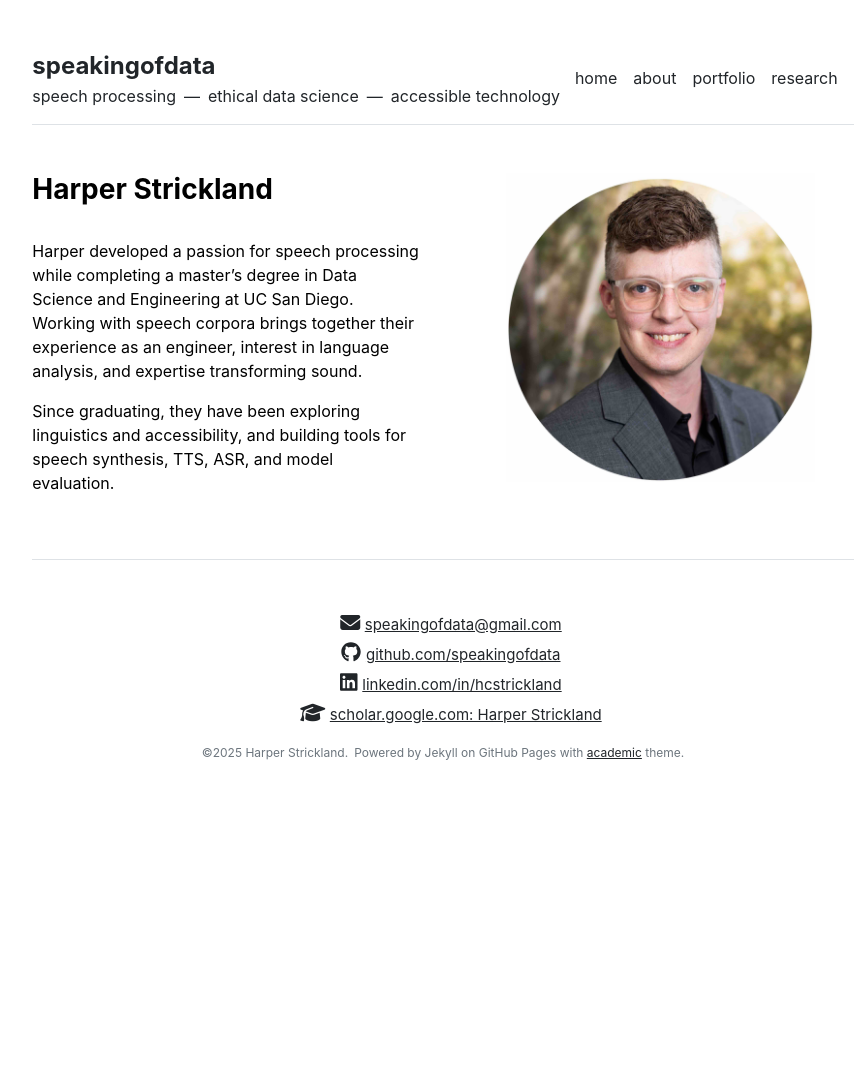
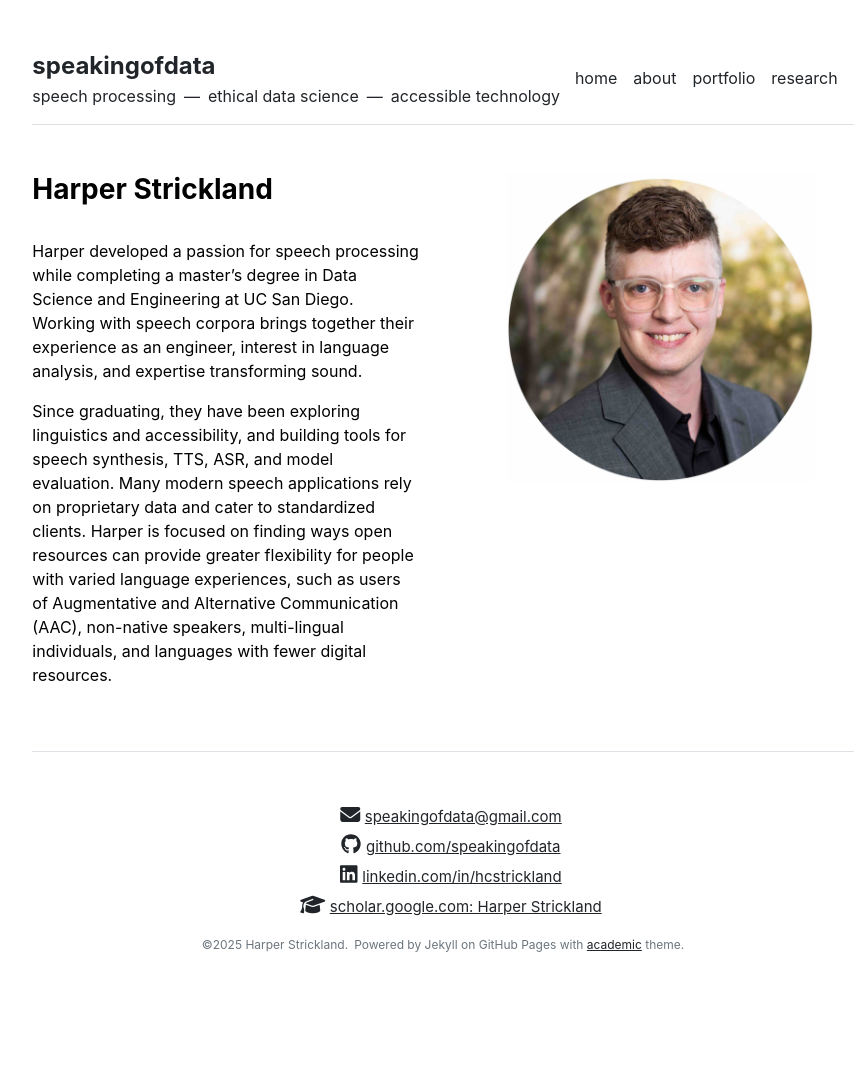
Before and after one commit to speakingofdata/speakingofdata.github.io, a Jekyll site: the page built from index.md, in a window 1280 px wide. Shown: the whole page, without its empty margins (197-1065 px from the left). Built offline with Jekyll 4.4.1, drawn with Linux system fonts in a browser that asks for light colours; nearby versions of some CDN libraries; before the commit the page ends 900 px from its top, so only the background shows below that.

Commit message:
Update index.md

```diff
--- a/index.md
+++ b/index.md
@@ -6,4 +6,4 @@ title: "Home"
 <br>
 Harper developed a passion for speech processing while completing a master’s degree in Data Science and Engineering at UC San Diego. Working with speech corpora brings together their experience as an engineer, interest in language analysis, and expertise transforming sound.
 
-Since graduating, they have been exploring linguistics and accessibility, and building tools for speech synthesis, TTS, ASR, and model evaluation.
+Since graduating, they have been exploring linguistics and accessibility, and building tools for speech synthesis, TTS, ASR, and model evaluation. Many modern speech applications rely on proprietary data and cater to standardized clients. Harper is focused on finding ways open resources can provide greater flexibility for people with varied language experiences, such as users of Augmentative and Alternative Communication (AAC), non-native speakers, multi-lingual individuals, and languages with fewer digital resources.
```
